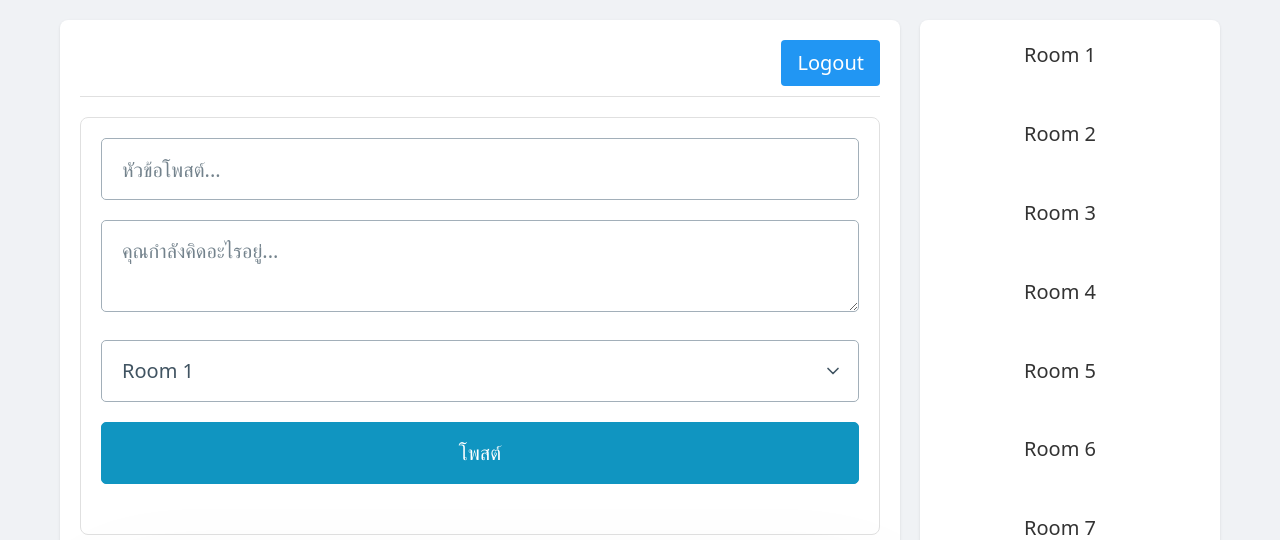
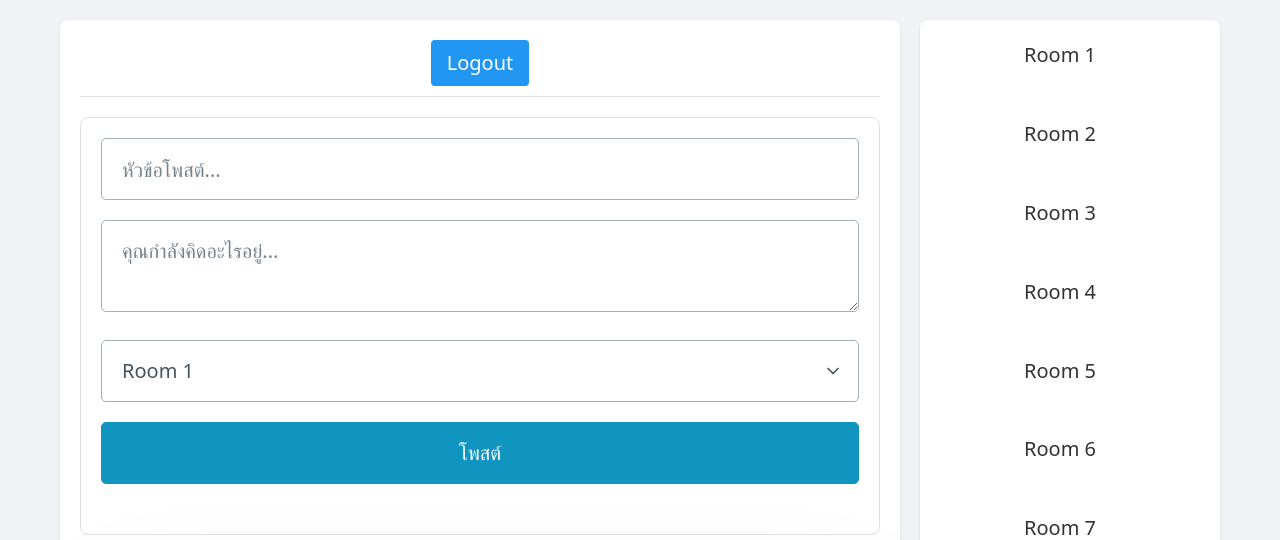
Before and after one commit to Woramet7897/FlaskWebsite-, a Flask app: page / in a window 1280 px wide. Shown: the top 540 px of the page. Run offline with Flask 3, Linux system fonts and the light colour scheme.

Commit message:
fix home

```diff
--- a/templates/home.html
+++ b/templates/home.html
@@ -73,7 +73,8 @@
 
         .header-section {
             display: flex;
-            justify-content: space-between;
+            flex-direction: column;
+            /* จัดให้อยู่คนละบรรทัดกับปุ่ม Logout */
             align-items: center;
             margin-bottom: 20px;
             padding-bottom: 10px;
@@ -84,6 +85,7 @@
             font-size: 1.5em;
             font-weight: bold;
             color: #000;
+            /* เปลี่ยนเป็นสีดำเพื่อความชัดเจน */
             text-align: center;
         }
 
```
